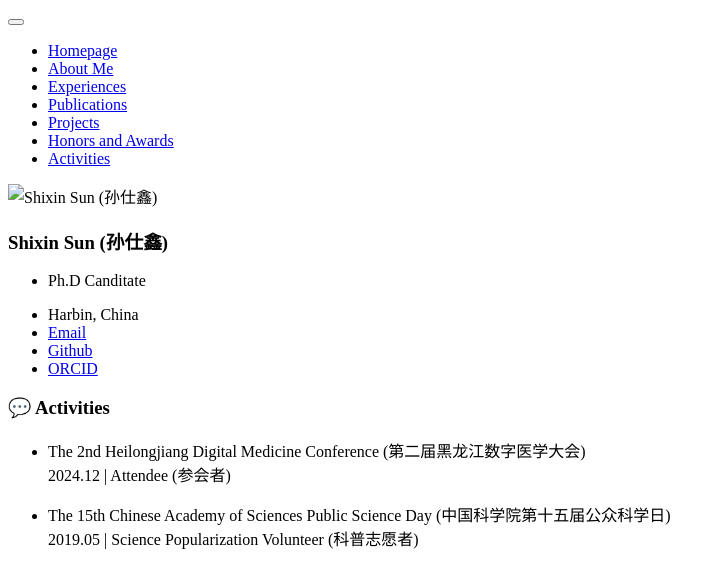
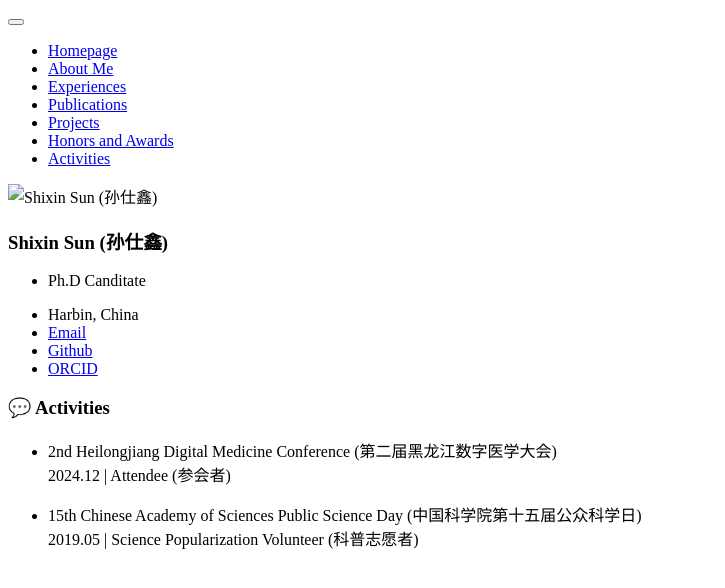
Before and after one commit to ShixinSUN94/shixinsun94.github.io, a Jekyll site: the page built from _pages/includes/6.activities.md, in a window 1280 px wide. Shown: the top 588 px of the page, without its empty margins (0-725 px from the left). Built offline with Jekyll 4.4.1, drawn with Linux system fonts in a browser that asks for light colours; our own code applies the rules of GitHub Pages for plain Markdown files.

Commit message:
Update 6.activities.md

```diff
--- a/_pages/includes/6.activities.md
+++ b/_pages/includes/6.activities.md
@@ -1,7 +1,7 @@
 # 💬 Activities
 
-- The 2nd Heilongjiang Digital Medicine Conference (第二届黑龙江数字医学大会)
+- 2nd Heilongjiang Digital Medicine Conference (第二届黑龙江数字医学大会)
   2024.12 | Attendee (参会者)
 
-- The 15th Chinese Academy of Sciences Public Science Day (中国科学院第十五届公众科学日)
+- 15th Chinese Academy of Sciences Public Science Day (中国科学院第十五届公众科学日)
   2019.05 | Science Popularization Volunteer (科普志愿者)
```
